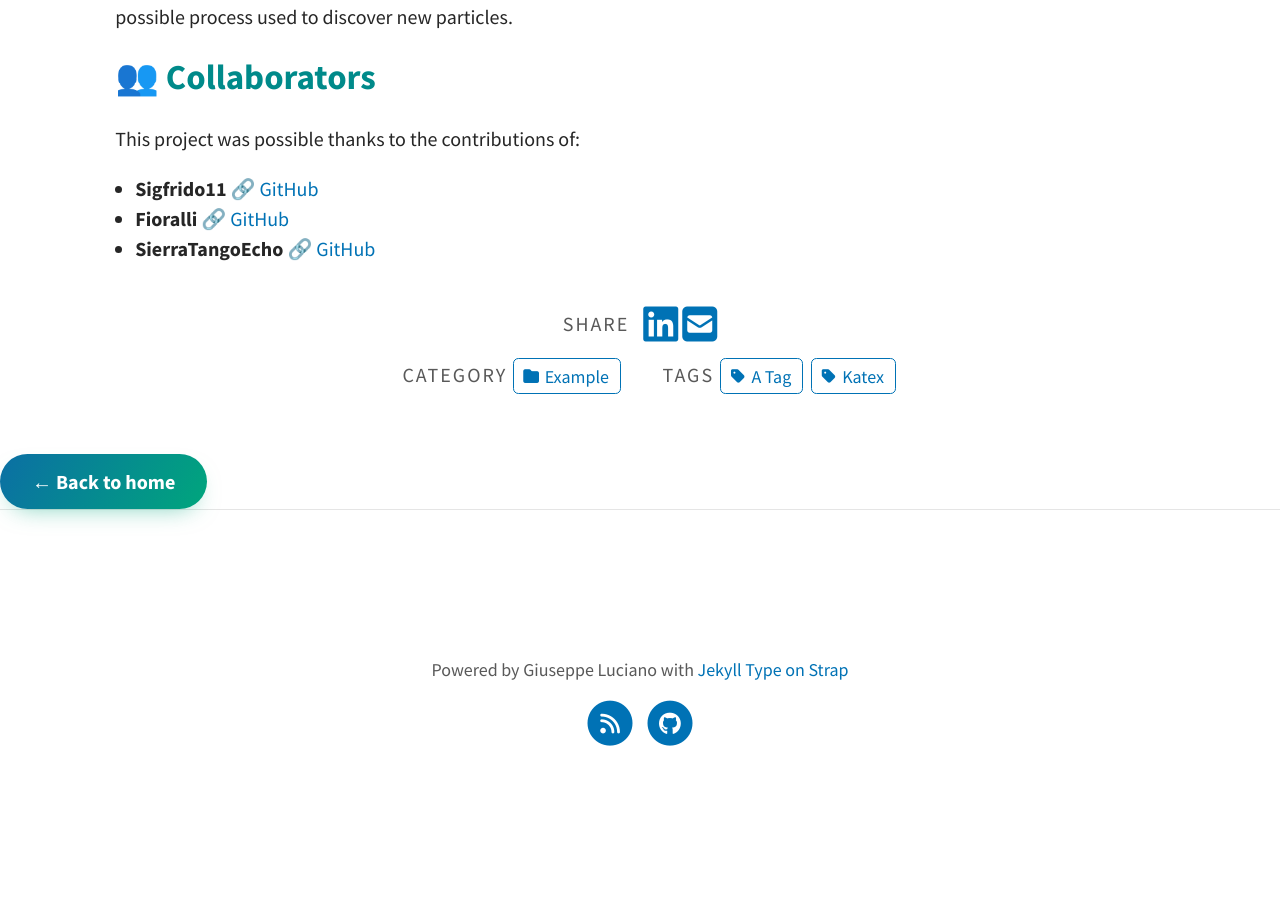
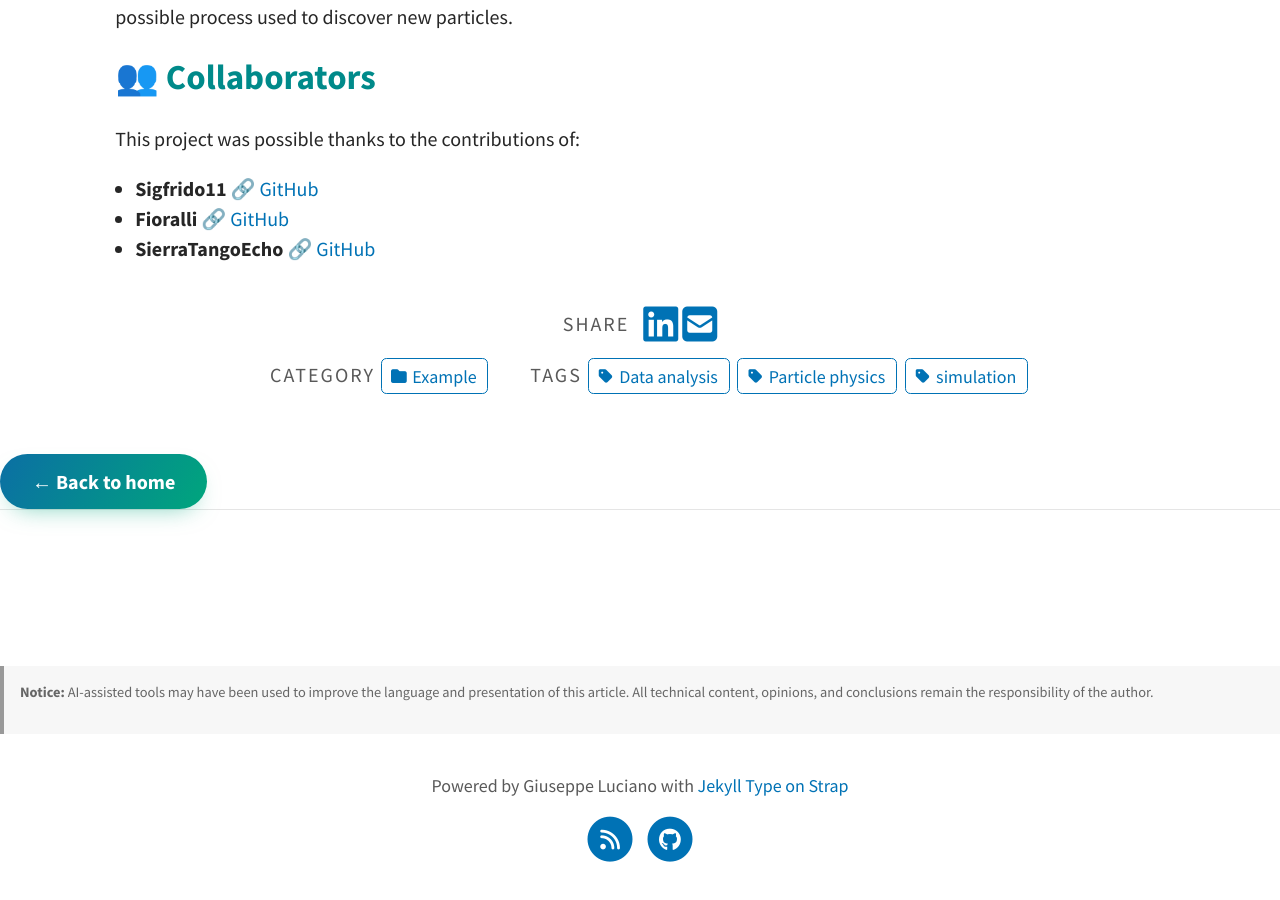
Before and after one commit to Sigfrido11/personal_website, a Jekyll site: the page built from _portfolio/2024-02-12-particle-en.md, in a window 1280 px wide and 900 px high, scrolled down 6731 px. Built offline with Jekyll 4.4.1, drawn with Linux system fonts in a browser that asks for light colours; a script that is not in the unit is left out; before the commit the page ends 7515 px from its top, so only the background shows below that.

Commit message:
ai waring + tags

```diff
--- a/_includes/blog/post_footer.liquid
+++ b/_includes/blog/post_footer.liquid
@@ -65,5 +65,12 @@
     {% elsif site.comments.disqus_shortname or site.theme_settings.disqus_shortname or site.disqus_shortname %}
         {% include social/disqus.liquid %}
     {% endif %}
+    <!-- AI Disclaimer -->
+<div class="ai-disclaimer">
+    <p>
+        <strong>Notice:</strong> AI-assisted tools may have been used to improve the language and presentation of this article. All technical content, opinions, and conclusions remain
+        the responsibility of the author.
+    </p>
+</div>
 {% endcapture %}
 {{ _post_footer | split: " " | join: " " }}
--- a/_portfolio/2024-02-12-particle-en.md
+++ b/_portfolio/2024-02-12-particle-en.md
@@ -1,7 +1,7 @@
 ---
 layout: post
 title: Particle project
-tags: [A Tag, Katex]
+tags: [Particle physics, Data analysis, simulation]
 last_modified: "2025-05-30"
 excerpt_separator: <!--more-->
 feature-img: "assets/img/portfolio/collision.png"
--- a/assets/css/main.scss
+++ b/assets/css/main.scss
@@ -6,6 +6,16 @@
 /* =========================================
    Custom Buttons Style
 ========================================= */
+
+.ai-disclaimer {
+    margin-top: 3rem;
+    padding: 1rem;
+    border-left: 4px solid #999;
+    background: rgba(0,0,0,0.03);
+    font-size: 0.9rem;
+    color: #666;
+}
+
 
 .project-actions,
 .thesis-download {
```
Also changed, not shown: _portfolio/2024-02-12-particle.md (+1 -1 lines), _posts/2024-02-12-particle-en.md (+1 -1 lines), _posts/2024-02-12-particle.md (+1 -1 lines), _posts/footer.html (added).
